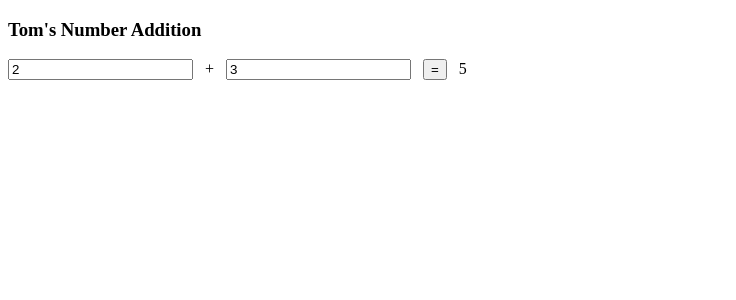
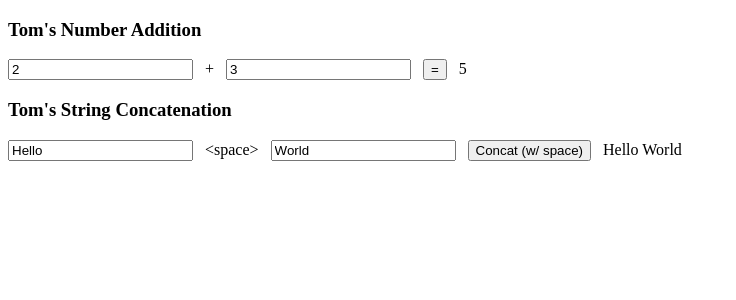
Before and after one commit to EAlbee/two-textboxes-and-an-operation, an Angular app: page / in a window 1280 px wide. Shown: the top 300 px of the page, without its empty margins (0-736 px from the left). Built offline with nearby package versions, Linux system fonts and the light colour scheme.

Commit message:
My slack-n-tell ? ? ?

```diff
--- a/src/app/app.component.html
+++ b/src/app/app.component.html
@@ -1,2 +1,3 @@
 <!--The content below is only a placeholder and can be replaced.-->
 <app-tjs-add-numbers></app-tjs-add-numbers>
+<app-tjs-string-concatenation></app-tjs-string-concatenation>
--- a/src/app/app.module.ts
+++ b/src/app/app.module.ts
@@ -4,11 +4,13 @@ import { FormsModule } from '@angular/forms'
 
 import { AppComponent } from './app.component';
 import { TjsAddNumbersComponent } from './tjs-add-numbers/tjs-add-numbers.component';
+import { TjsStringConcatenationComponent } from './tjs-string-concatenation/tjs-string-concatenation.component';
 
 @NgModule({
   declarations: [
     AppComponent,
-    TjsAddNumbersComponent
+    TjsAddNumbersComponent,
+    TjsStringConcatenationComponent
   ],
   imports: [
     BrowserModule,
--- /dev/null
+++ b/src/app/tjs-string-concatenation/tjs-string-concatenation.component.html
@@ -0,0 +1,6 @@
+<h3>Tom's String Concatenation</h3>
+<input type="text" [(ngModel)]="s1">
+&nbsp; &lt;space&gt; &nbsp;
+<input type="text" [(ngModel)]="s2">
+&nbsp; <button (click)="concatWithSpace()">Concat (w/ space)</button> &nbsp;
+{{ answer }}
--- /dev/null
+++ b/src/app/tjs-string-concatenation/tjs-string-concatenation.component.ts
@@ -0,0 +1,24 @@
+import { Component, OnInit } from '@angular/core';
+
+@Component({
+  selector: 'app-tjs-string-concatenation',
+  templateUrl: './tjs-string-concatenation.component.html',
+  styleUrls: ['./tjs-string-concatenation.component.css']
+})
+export class TjsStringConcatenationComponent implements OnInit {
+
+  constructor() { }
+
+  ngOnInit() {
+  }
+
+  answer: string = "Hello World";
+
+  s1: string = "Hello";
+  s2: string = "World";
+
+
+  concatWithSpace() {
+    this.answer = this.s1 + " " + this.s2;
+  }
+}
```
Also changed, not shown: src/app/tjs-string-concatenation/traingles.js (added, +27 -0 lines), src/app/tjs-string-concatenation/tjs-string-concatenation.component.css (added), 1 other file (tests, documents, lock files or other folders).
